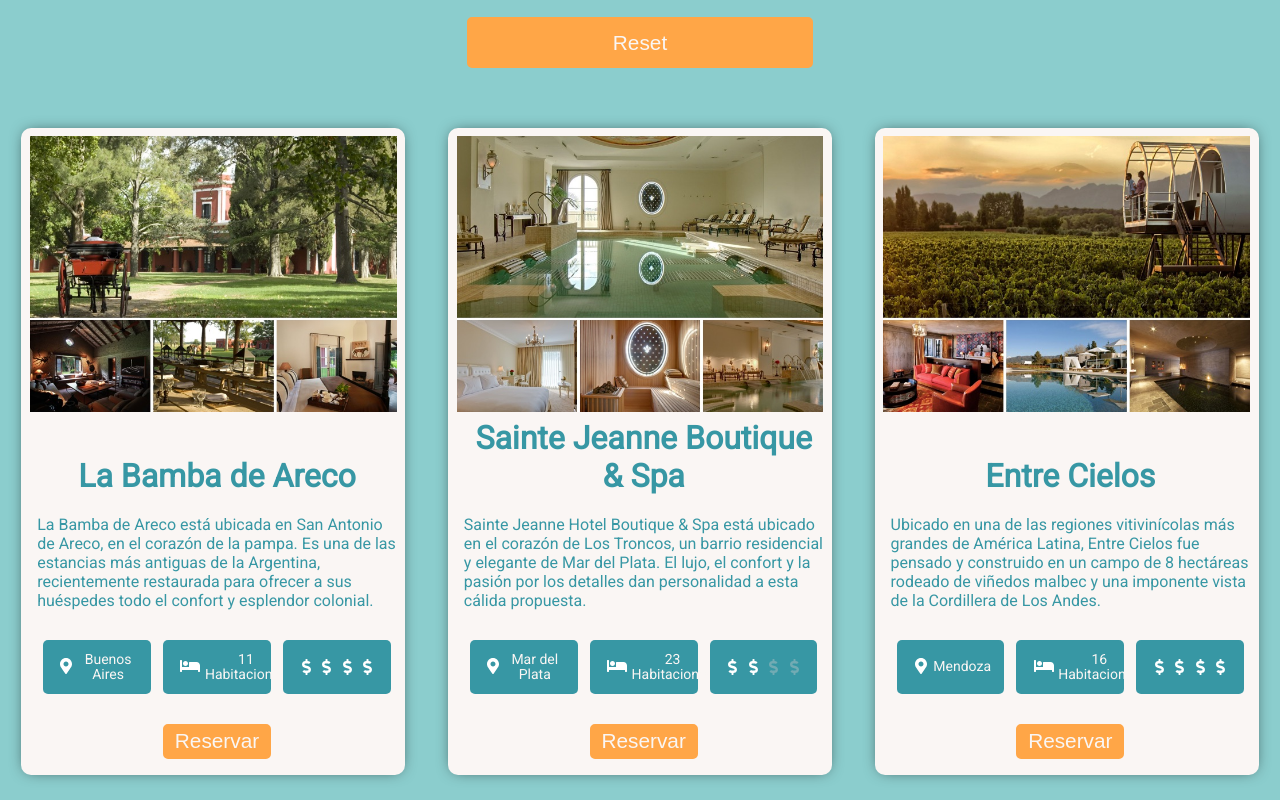
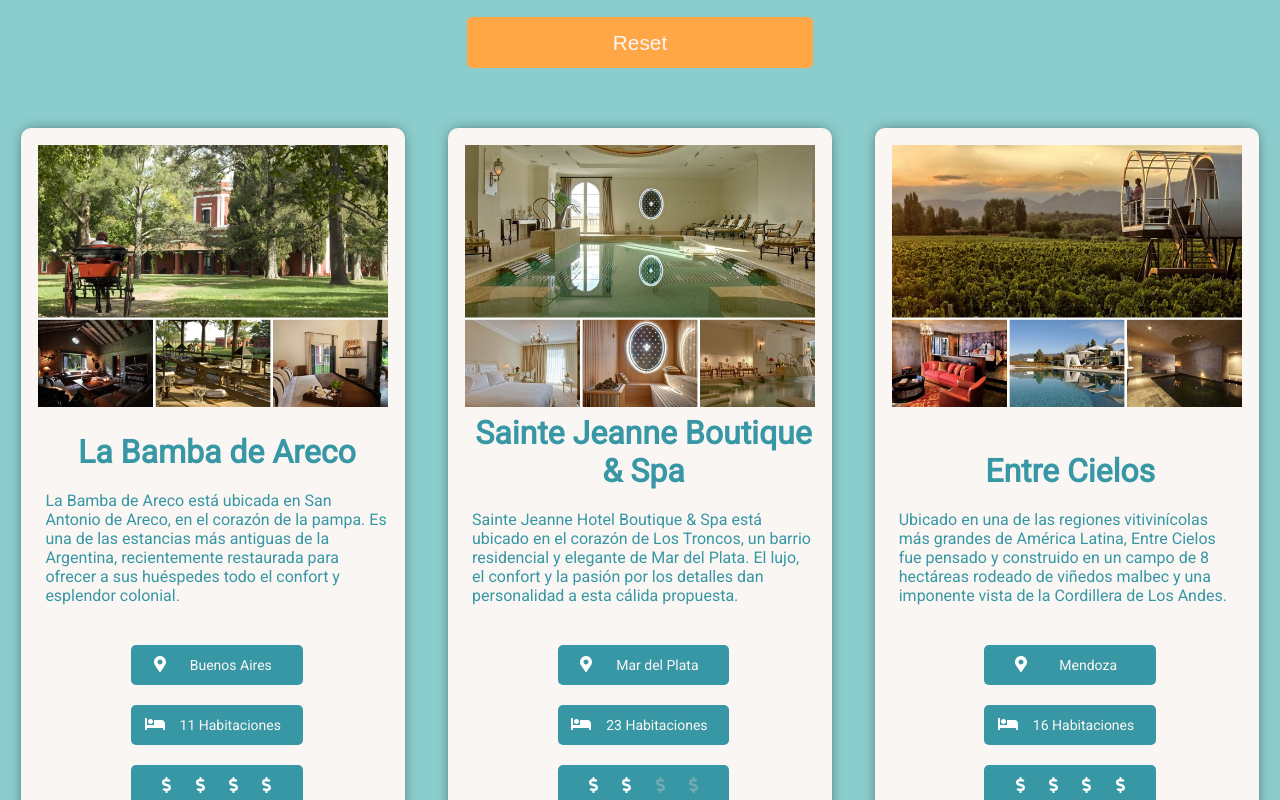
Before and after one commit to damiloyola/proyecto3-reserva-alojamiento, a React (Create React App) app: page / in a window 1280 px wide. Shown: the part 580-1380 px from the top of the page. Built offline with nearby package versions, Linux system fonts and the light colour scheme.

Commit message:
correcion estilos iconos azules

```diff
--- a/src/App.js
+++ b/src/App.js
@@ -1,5 +1,5 @@
 import Header from "./components/header/Header";
-
+import React from "react";
 import Cards from "./components/cards/Cards";
 import { StateProvider } from "./components/StateContext";
 import { createGlobalStyle } from "styled-components";
--- a/src/components/cards/Card.js
+++ b/src/components/cards/Card.js
@@ -4,7 +4,7 @@
 import {
   faMapMarkerAlt,
   faBed,
-    faDollarSign,
+  faDollarSign
 } from "@fortawesome/free-solid-svg-icons";
 import { color, size } from "../Constants";
 
@@ -13,7 +13,7 @@
   text-align: center;
   display: flex;
   flex-direction: column;
-    padding: 2%;
+  padding: 4%;
   width: 80%;
   margin: 5% auto;
 
@@ -70,9 +70,7 @@
         left: 2px;
         box-shadow: none;
     }
-    @media (min-width: 800px) {
-        width: 30%;
-    }
+
 `;
 
 const P = styled.p`
@@ -82,8 +80,9 @@
 
 const Item = styled.div`
   background-color: ${color.dark};
-    width: 30%;
-
+  width: 50%;
+  height: 40px;
+  margin: 10px auto;
   padding: 2%;
   border-radius: 5px;
   line-height: 30px;
@@ -100,13 +99,12 @@
   line-height: 15px;
 `;
 
-const Icon = styled.div`
-    margin-left: 10px;
-`;
+const Icon = styled.div``;
 
 const ItemsContainer = styled.div`
   display: flex;
-    justify-content: space-around;
+  flex-direction: column;
+  justify-content: space-between;
 `;
 
 const Card = (props) => {
@@ -122,10 +120,7 @@
         <ItemsContainer>
           <Item>
             <Icon>
-                            <FontAwesomeIcon
-                                icon={faMapMarkerAlt}
-                                color="white"
-                            />
+              <FontAwesomeIcon icon={faMapMarkerAlt} color="white" />
             </Icon>
             <ItemText>{props.data.city}</ItemText>
           </Item>
```
Lines whose indentation alone changed are shown as unchanged.
